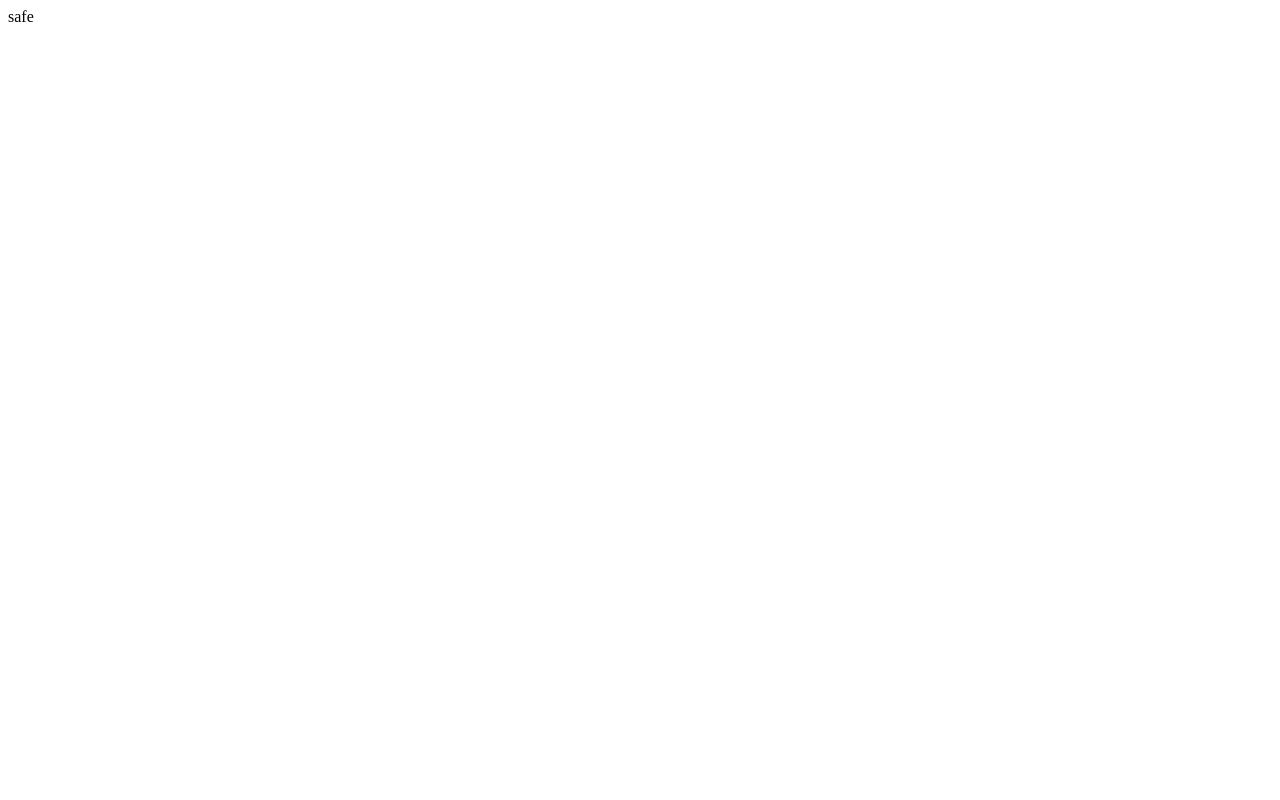
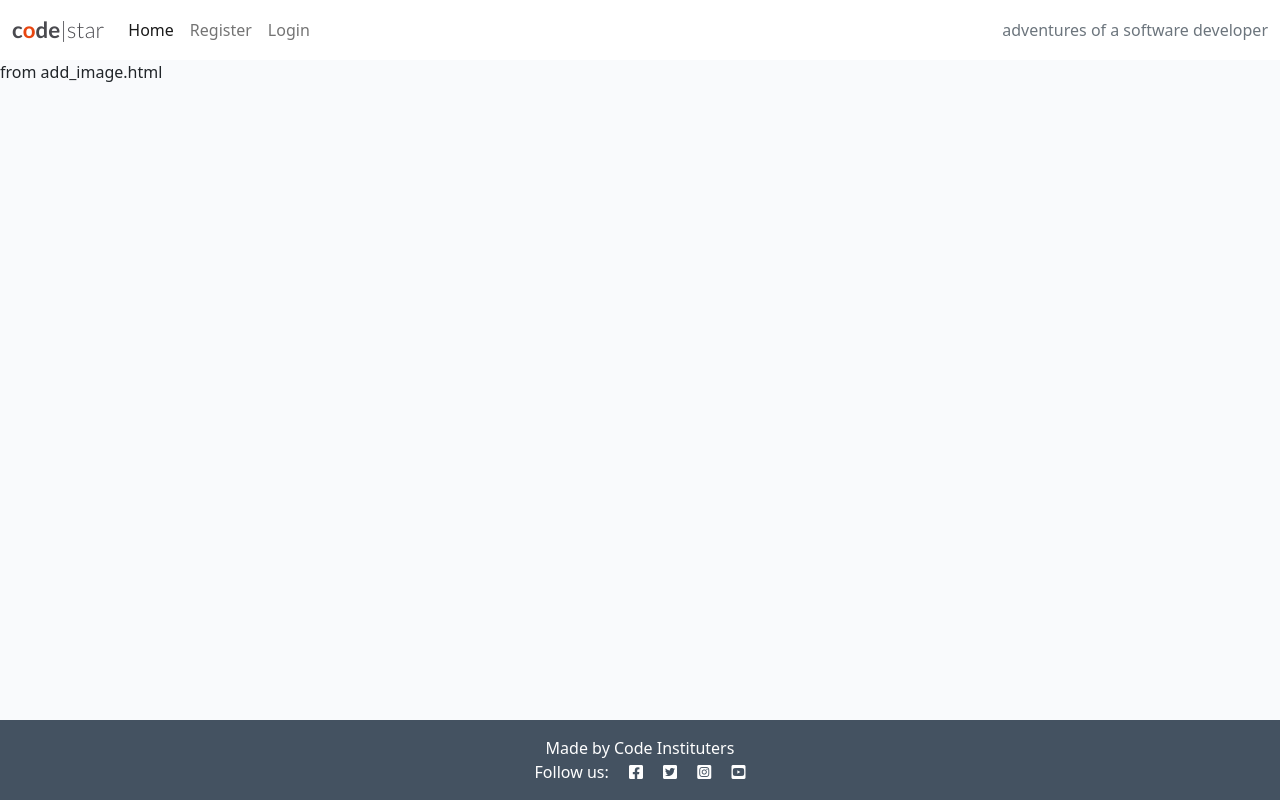
Before and after one commit to mjjstockman/setlist-sharer-new, a Django app: page /add-image/ in a window 1280 px wide. Before the commit the page is almost empty. Run offline with Django 3.2, Linux system fonts and the light colour scheme.

Commit message:
Correct url for add-image

```diff
--- a/addimage/templates/add-image.html
+++ b/addimage/templates/addimage/add_image.html
@@ -2,6 +2,6 @@
 
 {% block content %}
 
-ADD IMG
+ from add_image.html
 
 {% endblock %}
--- a/addimage/urls.py
+++ b/addimage/urls.py
@@ -1,10 +1,10 @@
 # from django.contrib import admin
 from django.urls import path
 from home.views import gigs
-from .views import safe
+from .views import add_image
 
 
 urlpatterns = [
     # url user types in, view function to return, name
-    path('', safe, name='safe'),
+    path('', add_image, name='add_image'),
 ]
--- a/addimage/views.py
+++ b/addimage/views.py
@@ -1,5 +1,5 @@
-from django.shortcuts import render, HttpResponse
+from django.shortcuts import render
 
 # Create your views here.
-def safe(request):
-    return HttpResponse('safe')
+def add_image(request):
+    return render(request, 'addimage/add_image.html')
--- a/setlist/urls.py
+++ b/setlist/urls.py
@@ -1,7 +1,7 @@
 # from django.contrib import admin
 from django.urls import path
 from home.views import gigs
-from addimage.views import safe
+from addimage.views import add_image
 from .views import add, edit, delete, agree, disagree, setlist_detail
 
 # url user types in, view function to return, name
@@ -13,5 +13,5 @@ urlpatterns = [
     path('agree/<str:pk>/', agree, name='agree'),
     path('disagree/<str:pk>/', disagree, name='disagree'),
     path('setlist-detail/<str:pk>/', setlist_detail, name='detail'),
-    path('add-image/', safe, name='add_image'),
+    path('add-image/', add_image, name='add_image'),
 ]
--- a/setlistsharer/settings.py
+++ b/setlistsharer/settings.py
@@ -53,6 +53,7 @@ INSTALLED_APPS = [
     'cloudinary_storage',
     'django.contrib.staticfiles',
     'cloudinary',
+    'addimage',
     'home',
     'setlist',
 ]
```
